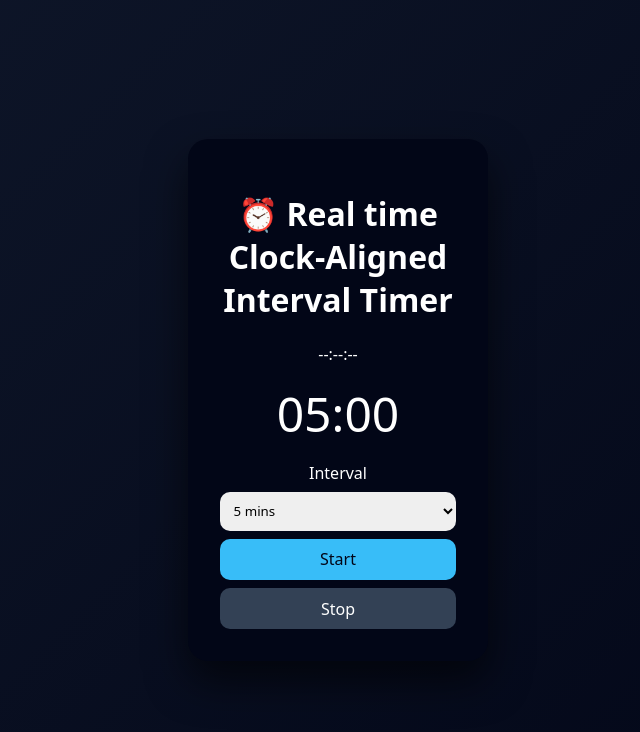
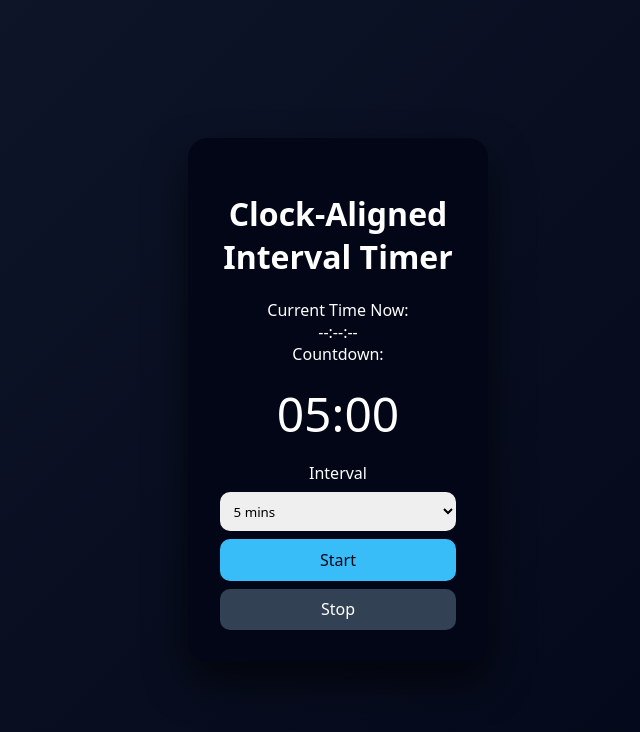
Before and after one commit to VishakaB/Interval-Timer-App, a plain HTML site: page index.html in a window 1280 px wide. Shown: the whole page, without its empty margins (302-942 px from the left). Drawn offline with Linux system fonts and the light colour scheme.

Commit message:
Update index.html

```diff
--- a/index.html
+++ b/index.html
@@ -15,9 +15,10 @@
 <body>
 
   <main class="app">
-    <h1>⏰ Real time Clock-Aligned Interval Timer</h1>
-    <div id="currentTime">--:--:--</div>
-    <div id="display" class="timer">05:00</div>
+    <h1>Clock-Aligned Interval Timer</h1>
+    <label>Current Time Now: <div id="currentTime">--:--:--</div></label>
+    <label>
+      Countdown: <div id="display" class="timer">05:00</div></label>
 
 
     <label>
```
